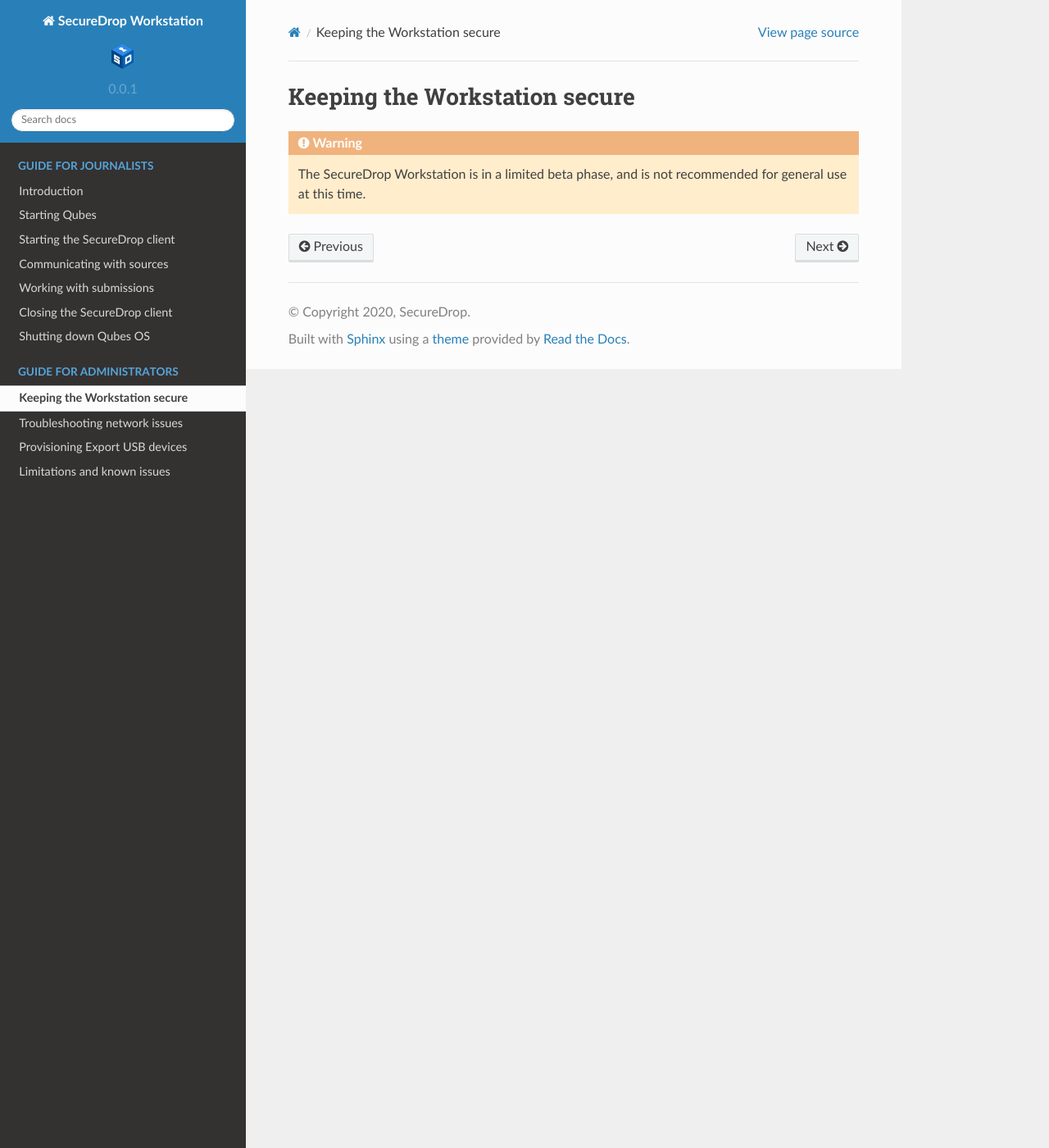
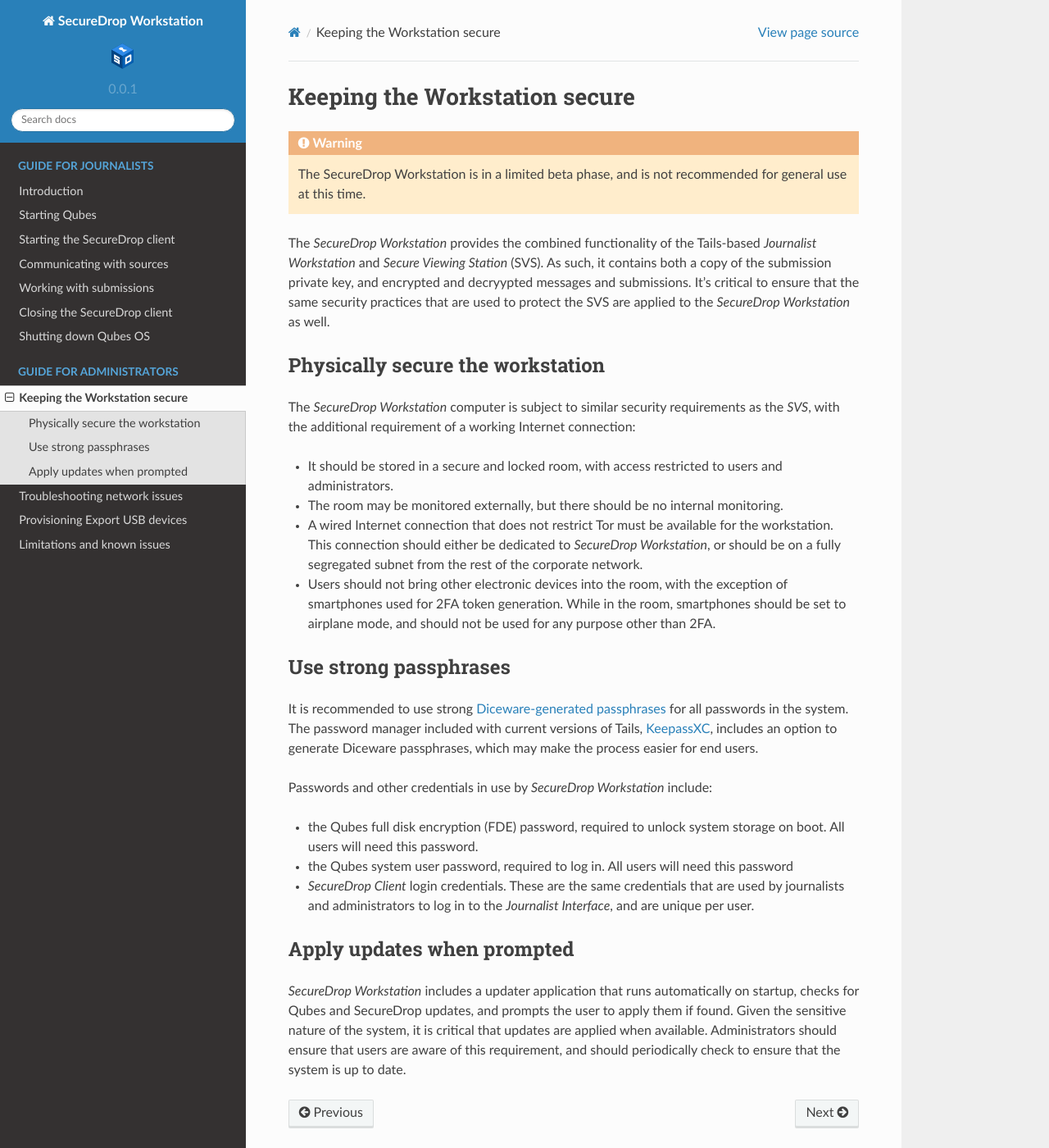
Before and after one commit to freedomofpress/securedrop-workstation-docs, a Sphinx documentation site: the page built from docs/admin/securing_workstation.rst, in a window 1280 px wide and 1400 px high. Shown: the whole window at 82% size. Built offline with Sphinx 7.4.7 and the Read the Docs theme 2.0.0, drawn with Linux system fonts in a browser that asks for light colours.

Commit message:
Added workstation securing docs

```diff
--- a/docs/admin/securing_workstation.rst
+++ b/docs/admin/securing_workstation.rst
@@ -2,3 +2,58 @@
 ==============================
 
 .. include:: ../includes/top-warning.rst
+
+The *SecureDrop Workstation* provides the combined functionality of the
+Tails-based *Journalist Workstation* and *Secure Viewing Station* (SVS). As such,
+it contains both a copy of the submission private key, and encrypted and
+decryypted messages and submissions. It's critical to ensure that the same
+security practices that are used to protect the SVS are applied to the
+*SecureDrop Workstation* as well.
+
+Physically secure the workstation
+---------------------------------
+The *SecureDrop Workstation* computer is subject to similar security requirements
+as the *SVS*, with the additional requirement of a working Internet connection:
+
+- It should be stored in a secure and locked room, with access restricted to
+  users and administrators.
+- The room may be monitored externally, but there should be no internal
+  monitoring.
+- A wired Internet connection that does not restrict Tor must be available for
+  the workstation. This connection should either be dedicated to *SecureDrop
+  Workstation*, or should be on a fully segregated subnet from the rest of the
+  corporate network.
+- Users should not bring other electronic devices into the room, with the
+  exception of smartphones used for 2FA token generation. While in the room,
+  smartphones should be set to airplane mode, and should not be used for any
+  purpose other than 2FA.
+
+
+Use strong passphrases
+----------------------
+It is recommended to use strong `Diceware-generated passphrases
+<https://en.wikipedia.org/wiki/Diceware>`_ for all passwords in the system. The
+password manager included with current versions of Tails,
+`KeepassXC <https://tails.boum.org/doc/encryption_and_privacy/manage_passwords/index.en.html>`_,
+includes an option to generate Diceware passphrases, which may make the process
+easier for end users.
+
+Passwords and other credentials in use by *SecureDrop Workstation* include:
+
+- the Qubes full disk encryption (FDE) password, required to unlock system
+  storage on boot. All users will need this password.
+- the Qubes system user password, required to log in. All users will need this
+  password
+- *SecureDrop Client* login credentials. These are the same credentials that
+  are used by journalists and administrators to log in to the *Journalist
+  Interface*, and are unique per user.
+
+Apply updates when prompted
+---------------------------
+
+*SecureDrop Workstation* includes a updater application that runs automatically
+on startup, checks for Qubes and SecureDrop updates, and prompts the user to
+apply them if found. Given the sensitive nature of the system, it is critical
+that updates are applied when available. Administrators should ensure that users
+are aware of this requirement, and should periodically check to ensure that
+the system is up to date.
--- a/docs/index.rst
+++ b/docs/index.rst
@@ -13,7 +13,7 @@
 submitted documents with a reasonable level of security.
 
 .. toctree::
-   :maxdepth: 3
+   :maxdepth: 2
    :caption: Guide for Journalists
 
    journalist/introduction
@@ -26,7 +26,7 @@
 
 
 .. toctree::
-   :maxdepth: 3
+   :maxdepth: 2
    :caption: Guide for Administrators
 
    admin/securing_workstation
```
